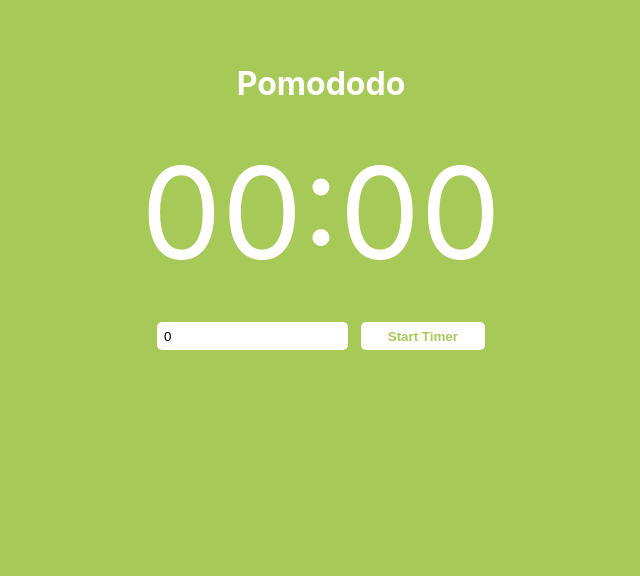
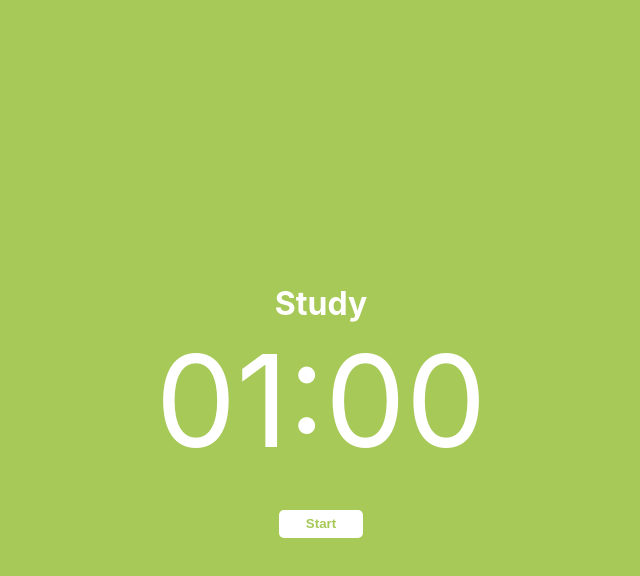
Before and after one commit to AnooshkhaShetty/Pomododo, a React (Create React App) app in the folder pomododo/: page /FocusPage in a window 1280 px wide. Shown: the top 576 px of the page, without its empty margins (319-959 px from the left). Built offline with nearby package versions, Linux system fonts and the light colour scheme.

Commit message:
updated the countdown page so that it follows a routine

```diff
--- a/pomododo/src/pages/FocusPage.js
+++ b/pomododo/src/pages/FocusPage.js
@@ -1,43 +1,53 @@
 import React, { useState, useEffect } from 'react';
 
-function Timer() {
-  const [timeRemaining, setTimeRemaining] = useState(0);
-  const [duration, setDuration] = useState(0);
+function FocusPage() {
+  const [timeRemaining, setTimeRemaining] = useState(60); // 25 minutes
+  const [isRunning, setIsRunning] = useState(false);
+  const [mode, setMode] = useState('study');
 
-  const startTimer = () => {
-    setTimeRemaining(duration * 60);
+  const toggleTimer = () => {
+    setIsRunning(!isRunning);
   };
 
   useEffect(() => {
     let interval;
-    if (timeRemaining > 0) {
+    if (isRunning && timeRemaining > 0) {
       interval = setInterval(() => {
         setTimeRemaining((prevTime) => prevTime - 1);
       }, 1000);
-      document.title = (Math.floor(timeRemaining / 60))+":"+(timeRemaining % 60);
+    } else if (isRunning && timeRemaining === 0) {
+      setMode((prevMode) => (prevMode === 'study' ? 'break' : 'study'));
+      setTimeRemaining(mode === 'study' ? 30 : 60);
     }
     return () => clearInterval(interval);
-  }, [timeRemaining]);
+  }, [isRunning, timeRemaining, mode]);
 
-  const handleDurationChange = (event) => {
-    setDuration(event.target.value);
-  };
+  useEffect(() => {
+    setMode('study');
+    setTimeRemaining(60);
+    setIsRunning(false);
+  }, []);
+
+  useEffect(() => {
+    document.title = `${mode === 'study' ? 'Study' : 'Break'} - ${Math.floor(timeRemaining / 60)
+      .toString()
+      .padStart(2, '0')}:${(timeRemaining % 60).toString().padStart(2, '0')}`;
+  }, [mode, timeRemaining]);
 
   const minutes = Math.floor(timeRemaining / 60);
   const seconds = timeRemaining % 60;
 
   return (
-    <div style={{ display: 'flex', flexDirection: 'column', alignItems: 'center', height: '100vh', backgroundColor: '#a7c957', color: '#fff' }}>
-      <h1 style={{ marginTop: '2em', marginBottom: '1em' }}>Pomododo</h1>
+    <div style={{ display: 'flex', flexDirection: 'column', alignItems: 'center', justifyContent: 'center', height: '100vh', backgroundColor: '#a7c957', color: '#fff' }}>
+      <h1 style={{ marginBottom: 0 }}>{mode === 'study' ? 'Study' : 'Break'}</h1>
       <p style={{ fontSize: '8em', margin: 0 }}>
         {minutes.toString().padStart(2, '0')}:{seconds.toString().padStart(2, '0')}
       </p>
       <div style={{ marginTop: '2em' }}>
-        <input type="number" value={duration} onChange={handleDurationChange} style={{ padding: '0.5em', borderRadius: '5px', border: 'none', marginRight: '1em' }} />
-        <button onClick={startTimer} style={{ padding: '0.5em 2em', borderRadius: '5px', border: 'none', backgroundColor: '#fff', color: '#a7c957', fontWeight: 'bold', cursor: 'pointer' }}>Start Timer</button>
+        <button onClick={toggleTimer} style={{ padding: '0.5em 2em', borderRadius: '5px', border: 'none', backgroundColor: '#fff', color: '#a7c957', fontWeight: 'bold', cursor: 'pointer' }}>{isRunning ? 'Pause' : 'Start'}</button>
       </div>
     </div>
   );
 }
 
-export default Timer;
+export default FocusPage;
```
